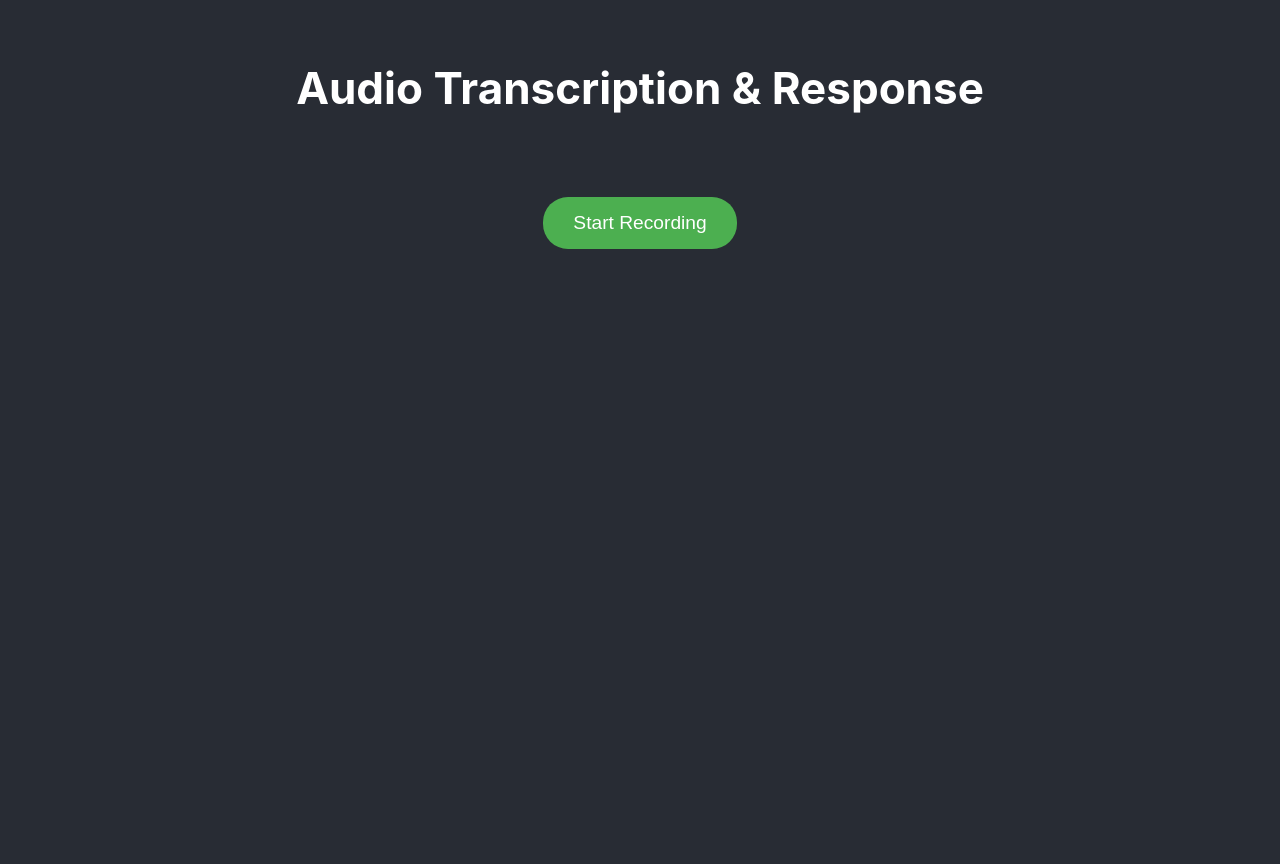
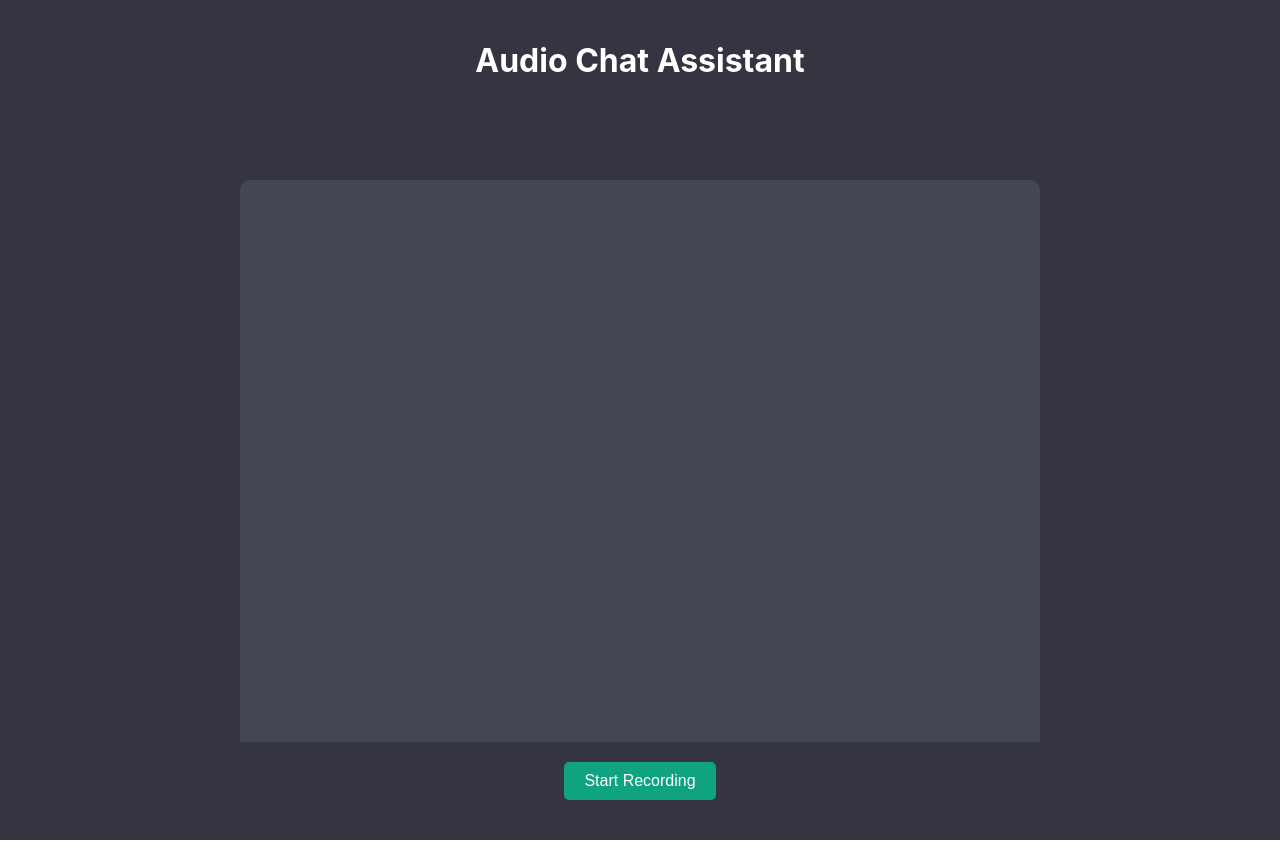
Before and after one commit to hershkoy/companion, a React (Create React App) app in the folder frontend/: page / in a window 1280 px wide. After the commit the page ends 840 px from the top, so only its background shows below. Built offline with nearby package versions, Linux system fonts and the light colour scheme.

Commit message:
make interface conversational

```diff
--- a/frontend/src/App.css
+++ b/frontend/src/App.css
@@ -1,5 +1,8 @@
 .App {
   text-align: center;
+  min-height: 100vh;
+  background-color: #343541;
+  color: white;
 }
 
 .App-logo {
@@ -14,15 +17,12 @@
 }
 
 .App-header {
-  background-color: #282c34;
   min-height: 100vh;
   display: flex;
   flex-direction: column;
   align-items: center;
-  justify-content: flex-start;
-  padding: 2rem;
-  font-size: calc(10px + 1.5vmin);
-  color: white;
+  justify-content: space-between;
+  padding: 20px;
 }
 
 .App-link {
@@ -38,73 +38,80 @@
   }
 }
 
-.control-buttons {
+.chat-container {
+  width: 100%;
+  max-width: 800px;
+  height: 80vh;
   display: flex;
-  gap: 1rem;
-  margin: 2rem 0;
+  flex-direction: column;
+  background-color: #444654;
+  border-radius: 10px;
+  overflow: hidden;
 }
 
-.record-button, .stop-button {
-  padding: 15px 30px;
-  font-size: 1.2rem;
-  border: none;
-  border-radius: 25px;
-  cursor: pointer;
-  transition: all 0.3s ease;
-  margin: 20px 0;
+.messages {
+  flex: 1;
+  overflow-y: auto;
+  padding: 20px;
+  display: flex;
+  flex-direction: column;
+  gap: 20px;
+}
+
+.message {
+  display: flex;
+  padding: 20px;
+  border-radius: 8px;
+  max-width: 80%;
+}
+
+.message.user {
+  align-self: flex-end;
+  background-color: #343541;
+}
+
+.message.ai {
+  align-self: flex-start;
+  background-color: #444654;
+}
+
+.message-content {
+  line-height: 1.5;
+}
+
+.control-buttons {
+  padding: 20px;
+  display: flex;
+  gap: 10px;
+  justify-content: center;
+  background-color: #343541;
 }
 
 .record-button {
-  background-color: #4CAF50;
+  padding: 10px 20px;
+  font-size: 16px;
+  border: none;
+  border-radius: 5px;
+  background-color: #10a37f;
   color: white;
-}
-
-.record-button:hover {
-  background-color: #45a049;
-  transform: scale(1.05);
+  cursor: pointer;
+  transition: background-color 0.3s;
 }
 
 .record-button.recording {
-  background-color: #f44336;
+  background-color: #dc2626;
   animation: pulse 1.5s infinite;
 }
 
-.record-button.recording:hover {
-  background-color: #da190b;
-}
-
 .stop-button {
-  background-color: #ff9800;
+  padding: 10px 20px;
+  font-size: 16px;
+  border: none;
+  border-radius: 5px;
+  background-color: #dc2626;
   color: white;
-}
-
-.stop-button:hover {
-  background-color: #f57c00;
-  transform: scale(1.05);
-}
-
-.error-message {
-  background-color: rgba(244, 67, 54, 0.1);
-  border-left: 4px solid #f44336;
-  padding: 1rem 2rem;
-  margin: 1rem 0;
-  border-radius: 4px;
-  width: 80%;
-  max-width: 800px;
-  text-align: left;
-}
-
-.error-message h3 {
-  color: #f44336;
-  margin: 0 0 0.5rem 0;
-  font-size: 1.2rem;
-}
-
-.error-message p {
-  margin: 0;
-  color: #fff;
-  font-size: 1rem;
-  line-height: 1.5;
+  cursor: pointer;
+  transition: background-color 0.3s;
 }
 
 @keyframes pulse {
@@ -117,6 +124,14 @@
   100% {
     transform: scale(1);
   }
+}
+
+.error-message {
+  color: #dc2626;
+  padding: 10px;
+  margin-top: 10px;
+  border-radius: 5px;
+  background-color: rgba(220, 38, 38, 0.1);
 }
 
 .transcription, .ai-response, .segments {
--- a/frontend/src/App.js
+++ b/frontend/src/App.js
@@ -4,9 +4,7 @@ import logger from './utils/logger';
 
 function App() {
   const [isRecording, setIsRecording] = useState(false);
-  const [transcription, setTranscription] = useState('');
-  const [aiResponse, setAiResponse] = useState('');
-  const [audioSegments, setAudioSegments] = useState([]);
+  const [conversation, setConversation] = useState([]);
   const [isPlaying, setIsPlaying] = useState(false);
   const [error, setError] = useState(null);
   const [sessionId, setSessionId] = useState('');
@@ -15,6 +13,7 @@ function App() {
   const currentAudioRef = useRef(null);
   const audioQueueRef = useRef([]);
   const isProcessingRef = useRef(false);
+  const messagesEndRef = useRef(null);
 
   // Generate session ID on page load
   useEffect(() => {
@@ -63,11 +62,12 @@ function App() {
         throw new Error('No agent message in n8n response');
       }
 
+      // Add AI response to conversation
+      setConversation(prev => [...prev, { type: 'ai', text: agentMessage }]);
+
       // If we already have audio segments, use them directly
       if (data.response?.segments?.length > 0) {
         logger.info('Using pre-generated audio segments');
-        setAiResponse(agentMessage);
-        setAudioSegments(data.response.segments);
         audioQueueRef.current = [...data.response.segments];
         setIsPlaying(true);
         playNextSegment();
@@ -89,11 +89,7 @@ function App() {
         throw new Error(ttsData.error || 'TTS conversion failed');
       }
 
-      // Update state with the response
-      setAiResponse(agentMessage);
-
       // Store audio segments and prepare for playback
-      setAudioSegments(ttsData.segments || []);
       audioQueueRef.current = [...(ttsData.segments || [])];
       setIsPlaying(true);
       playNextSegment();
@@ -135,7 +131,8 @@ function App() {
 
           if (data.success) {
             logger.info('Successfully processed audio', { sessionId });
-            setTranscription(data.transcription);
+            // Add user message to conversation
+            setConversation(prev => [...prev, { type: 'user', text: data.transcription }]);
 
             // Process n8n response and convert to speech
             await processN8nResponse(data);
@@ -179,10 +176,27 @@ function App() {
     setIsPlaying(false);
   };
 
+  // Scroll to bottom of messages when conversation updates
+  useEffect(() => {
+    messagesEndRef.current?.scrollIntoView({ behavior: 'smooth' });
+  }, [conversation]);
+
   return (
     <div className="App">
       <header className="App-header">
-        <h1>Audio Transcription & Response</h1>
+        <h1>Audio Chat Assistant</h1>
+
+        <div className="chat-container">
+          <div className="messages">
+            {conversation.map((message, index) => (
+              <div key={index} className={`message ${message.type}`}>
+                <div className="message-content">
+                  {message.text}
+                </div>
+              </div>
+            ))}
+            <div ref={messagesEndRef} />
+          </div>
 
           <div className="control-buttons">
             <button
@@ -201,36 +215,12 @@ function App() {
               </button>
             )}
           </div>
+        </div>
 
         {error && (
           <div className="error-message">
             <h3>Error</h3>
             <p>{error}</p>
-          </div>
-        )}
-
-        {transcription && (
-          <div className="transcription">
-            <h2>Your Message:</h2>
-            <p>{transcription}</p>
-          </div>
-        )}
-
-        {aiResponse && (
-          <div className="ai-response">
-            <h2>AI Response:</h2>
-            <p>{aiResponse}</p>
-          </div>
-        )}
-
-        {audioSegments.length > 0 && (
-          <div className="segments">
-            <h3>Response Segments:</h3>
-            {audioSegments.map((segment, index) => (
-              <div key={index} className="segment">
-                <p>{segment.text}</p>
-              </div>
-            ))}
           </div>
         )}
       </header>
```
Lines whose indentation alone changed are shown as unchanged.
